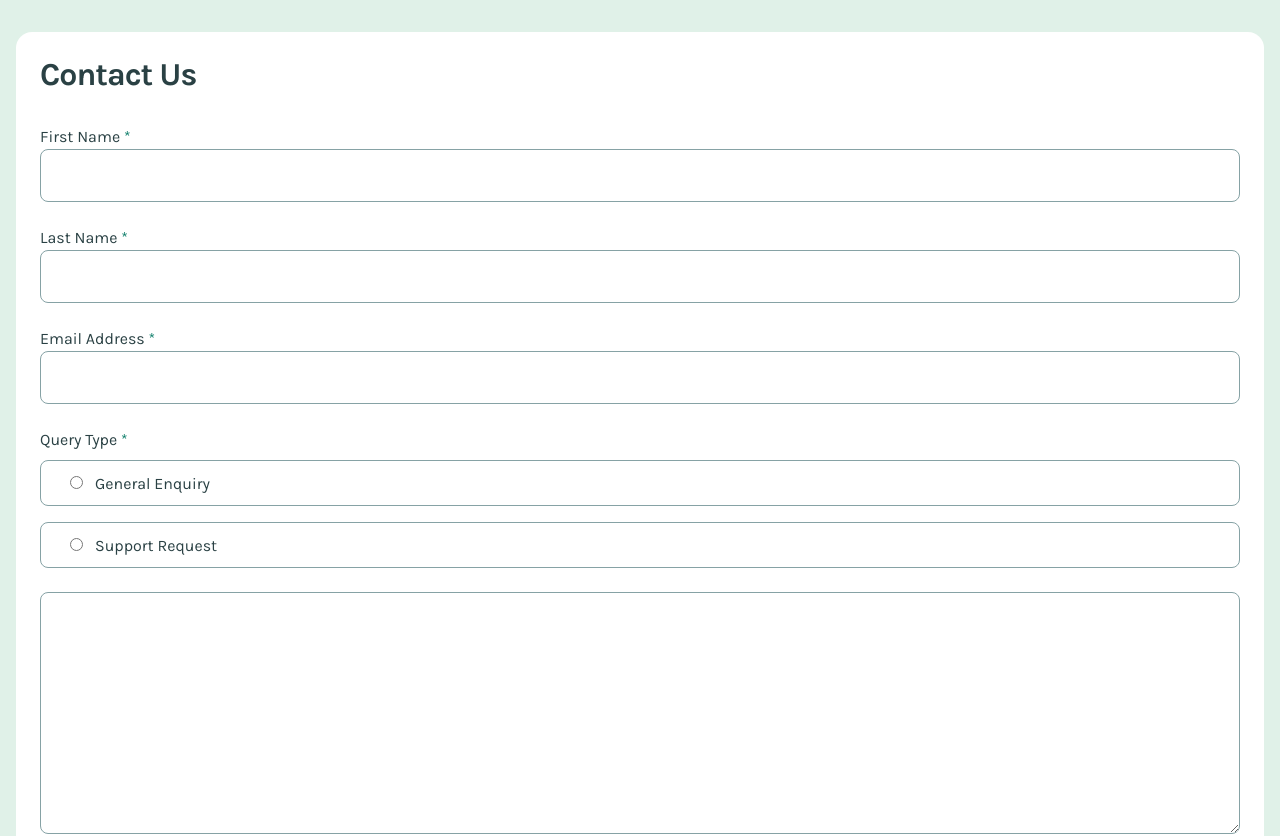
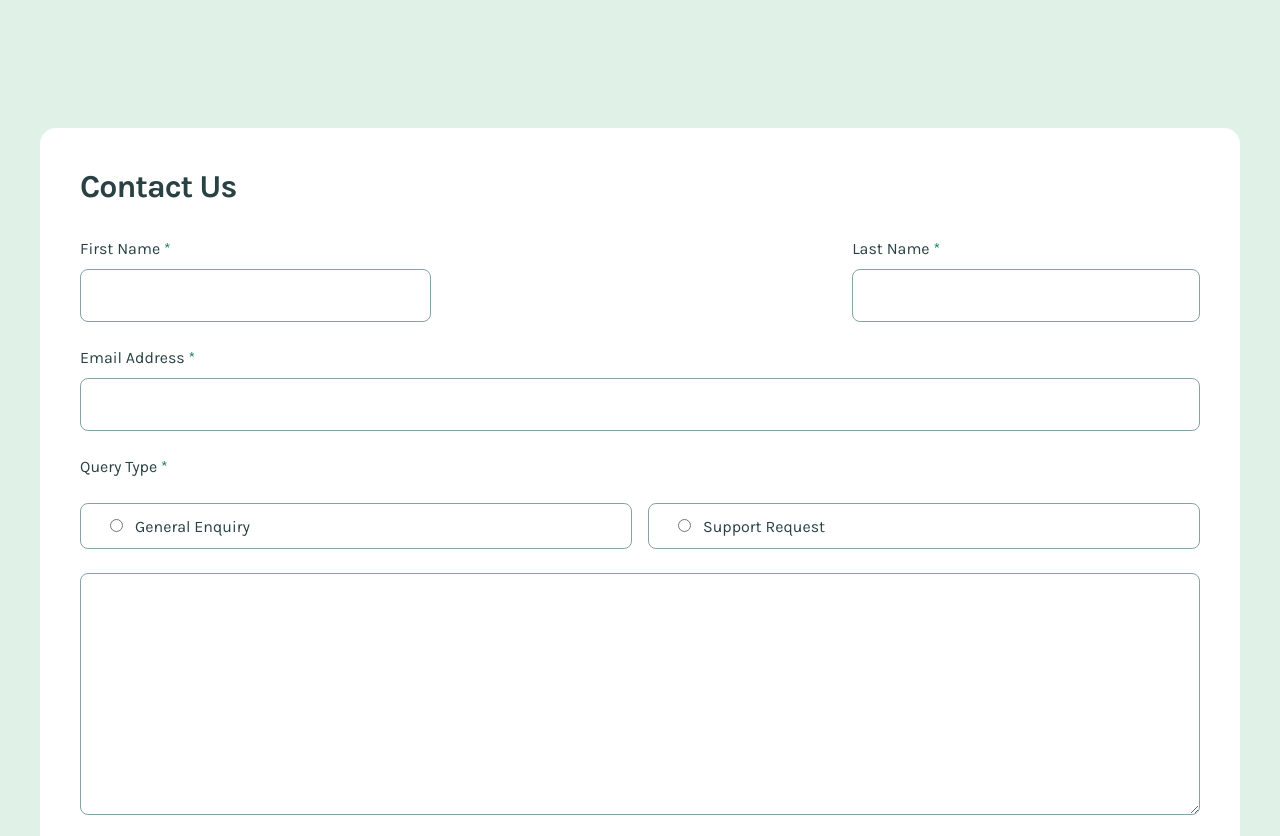
Before and after one commit to Oleksandr-Berd/contact-form, a React (Vite) app: page / in a window 1280 px wide. Shown: the top 836 px of the page. Built offline with nearby package versions, Linux system fonts and the light colour scheme.

Commit message:
tablet is done

```diff
--- a/src/AppStyled.js
+++ b/src/AppStyled.js
@@ -10,4 +10,11 @@ font-family: "Karla";
 
 background-color: #E0F1E8;
 color: #2A4144;
+
+@media (min-width: 768px){
+    padding-top: 128px;
+    padding-bottom: 128px;
+    padding-left: 40px;
+    padding-right: 40px;
+}
 `
--- a/src/assets/components/ContactForm/ContactForm.jsx
+++ b/src/assets/components/ContactForm/ContactForm.jsx
@@ -26,7 +26,7 @@ const ContactForm = ({ handleContact }) => {
     <SC.ContactFormStyled>
       <form onSubmit={handleSubmit}>
         <SC.TitleContactStyled>Contact Us</SC.TitleContactStyled>
-        <div>
+        <SC.NameConStyled>
           <SC.InputConStyled>
             <SC.LabelStyled htmlFor="firstName">
               First Name <span>*</span>
@@ -43,7 +43,7 @@ const ContactForm = ({ handleContact }) => {
               <SC.ErrorConStyled>{formik.errors.firstName}</SC.ErrorConStyled>
             )}
           </SC.InputConStyled>
-          <SC.InputConStyled>
+          <SC.InputConStyled >
             <SC.LabelStyled htmlFor="lastName">
               Last Name <span>*</span>
             </SC.LabelStyled>
@@ -59,8 +59,8 @@ const ContactForm = ({ handleContact }) => {
               <SC.ErrorConStyled>{formik.errors.lastName}</SC.ErrorConStyled>
             )}
           </SC.InputConStyled>
-        </div>
-        <SC.InputConStyled>
+        </SC.NameConStyled>
+        <SC.InputConStyled id="email">
           <SC.LabelStyled htmlFor="email">
             Email Address <span>*</span>
           </SC.LabelStyled>
@@ -76,11 +76,11 @@ const ContactForm = ({ handleContact }) => {
             <SC.ErrorConStyled>{formik.errors.email}</SC.ErrorConStyled>
           )}
         </SC.InputConStyled>
-        <SC.InputConStyled>
-          <SC.LabelStyled>
+        <SC.InputConStyled id="query">
+          <SC.LabelStyled id="query">
             Query Type <span>*</span>
           </SC.LabelStyled>
-          <div>
+          <SC.RadioConStyled>
             <SC.RadioLableStyled>
               <input
                 type="radio"
@@ -104,7 +104,7 @@ const ContactForm = ({ handleContact }) => {
               />
               Support Request
             </SC.RadioLableStyled>
-          </div>
+          </SC.RadioConStyled>
           {formik.touched.query && formik.errors.query && (
             <SC.ErrorConStyled>{formik.errors.query}</SC.ErrorConStyled>
           )}
--- a/src/assets/components/ContactForm/ContactFormStyled.js
+++ b/src/assets/components/ContactForm/ContactFormStyled.js
@@ -13,7 +13,26 @@ export const ContactFormStyled = styled.div`
   & span {
     color: #0c7d69;
   }
+
+  @media (min-width: 768px){
+    padding-top: 40px;
+    padding-bottom: 40px;
+    padding-left: 40px;
+    padding-right: 40px;
+  }
 `;
+
+
+export const NameConStyled = styled.div`
+@media (min-width: 768px){
+    display: flex;
+    flex-direction: row;
+    align-items: center;
+    justify-content: space-between;
+
+    margin-bottom: 24px;
+}
+`
 
 export const TitleContactStyled = styled.h1`
   margin-bottom: 32px;
@@ -30,6 +49,18 @@ export const InputConStyled = styled.div`
   position: relative;
 
   margin-bottom: 24px;
+
+  @media (min-width: 768px){
+    margin-bottom: 0;
+
+   &:first-of-type{
+    margin-right: 32px;
+   }
+
+   &#email, &#query{
+    margin-bottom: 24px;
+   }
+}
 `;
 
 export const TextInputStyled = styled.input`
@@ -49,6 +80,8 @@ export const TextInputStyled = styled.input`
 `;
 
 export const LabelStyled = styled.label`
+display: inline-block;
+
   margin-bottom: 8px;
 
   font-size: 16px;
@@ -56,7 +89,23 @@ export const LabelStyled = styled.label`
 
   color: #2a4144;
 
+@media (min-width: 768px){
+
+    &#query{
+        margin-bottom: 16px;
+    }
+}
 `;
+
+export const RadioConStyled = styled.div`
+
+@media (min-width: 768px){
+    display: flex;
+    flex-direction: row;
+    align-items: center;
+    justify-content: space-between;
+}
+`
 
 export const RadioLableStyled = styled.label`
   display: block;
@@ -81,6 +130,14 @@ export const RadioLableStyled = styled.label`
 
   &:not(:last-of-type) {
     margin-bottom: 16px;
+
+    @media (min-width: 768px){
+        margin-bottom: 0;
+    }
+  }
+
+  @media (min-width: 768px){
+width: calc(50% - 8px);
   }
 `;
 
```
